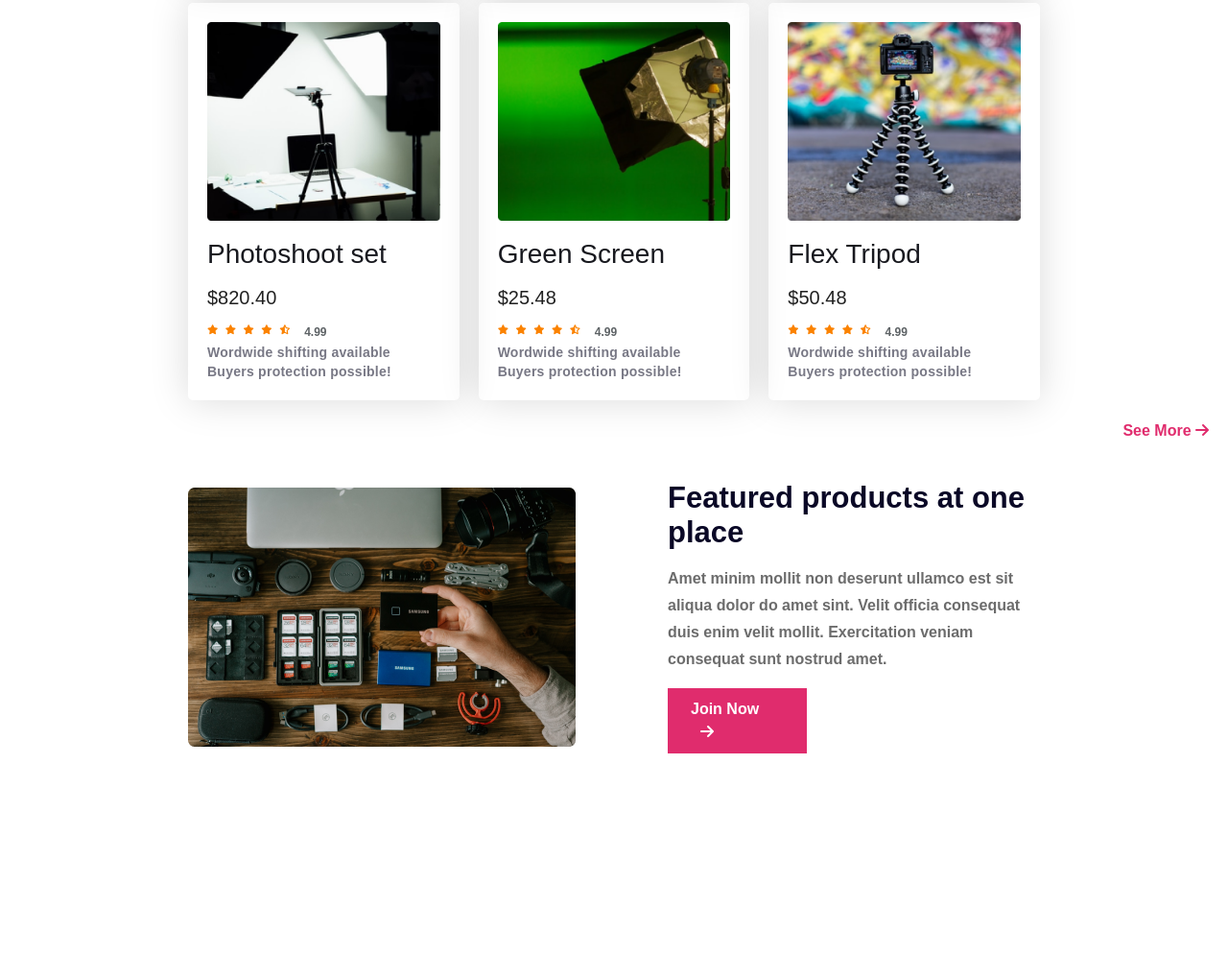
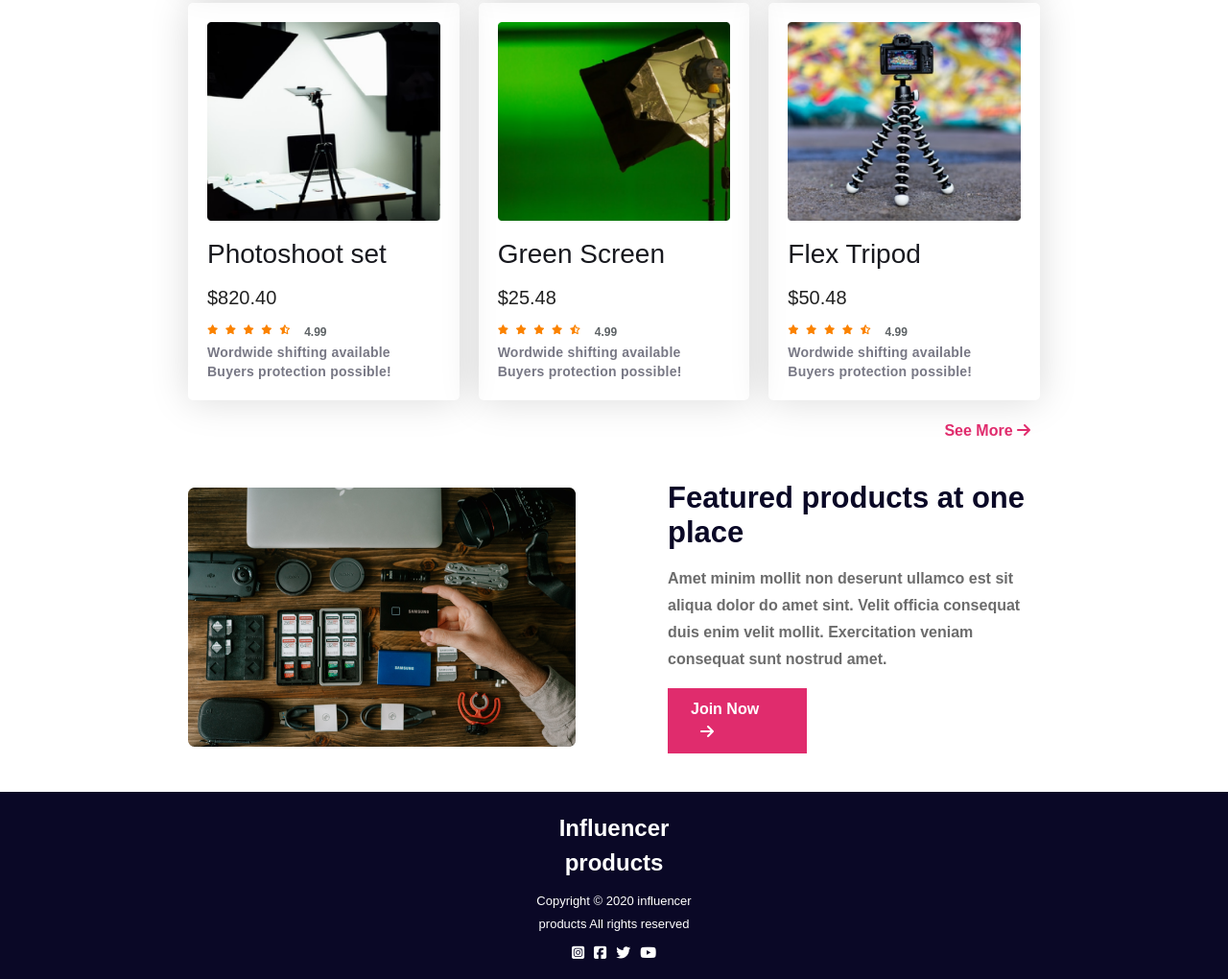
Before and after one commit to abu-noman30/influencer-gear-web, a plain HTML site: page index.html in a window 1280 px wide. Shown: the part 1728-2748 px from the top of the page at 96% size. Before the commit the page ends 2553 px from the top, so only its background shows below. Drawn offline with Linux system fonts and the light colour scheme.

Commit message:
Footer section added

```diff
--- a/index.html
+++ b/index.html
@@ -281,6 +281,18 @@
         </div>
       </section>
     </main>
-    <footer></footer>
+    <!-- Footet Section -->
+    <footer>
+      <div class="footer-container">
+        <h4>Influencer products</h4>
+        <p>Copyright © 2020 influencer products All rights reserved</p>
+        <div class="social-icons">
+          <i class="fa-brands fa-instagram-square"></i>
+          <i class="fa-brands fa-facebook-square"></i>
+          <i class="fa-brands fa-twitter"></i>
+          <i class="fa-brands fa-youtube"></i>
+        </div>
+      </div>
+    </footer>
   </body>
 </html>
--- a/styles/style.css
+++ b/styles/style.css
@@ -127,7 +127,7 @@ nav ul li .fa-magnifying-glass,
 }
 .products-section #see-more {
   text-align: right;
-  padding: 0 2rem;
+  padding: 0 20.6rem;
   color: #e02c6d;
   font-weight: 700;
   font-size: 1.6rem;
@@ -248,3 +248,40 @@ nav ul li .fa-magnifying-glass,
 .products-details a > i {
   padding-left: 1rem;
 }
+
+/* Footer section */
+
+footer {
+  background-color: #0a0826;
+  padding: 2rem 0;
+}
+.footer-container {
+  text-align: center;
+  color: #fff;
+  display: flex;
+  flex-direction: column;
+  justify-content: space-evenly;
+  align-items: center;
+  gap: 1rem;
+  align-items: center;
+  padding: 0 55rem;
+}
+.footer-container h4 {
+  font-weight: 700;
+  font-size: 2.4rem;
+  line-height: 3.6rem;
+}
+.footer-container p {
+  font-weight: 500;
+  font-size: 1.3rem;
+  line-height: 2.4rem;
+}
+.footer-container .social-icons {
+  display: flex;
+  justify-content: space-evenly;
+  gap: 1rem;
+}
+.footer-container .social-icons i {
+  font-weight: 100;
+  font-size: 1.5rem;
+}
```
